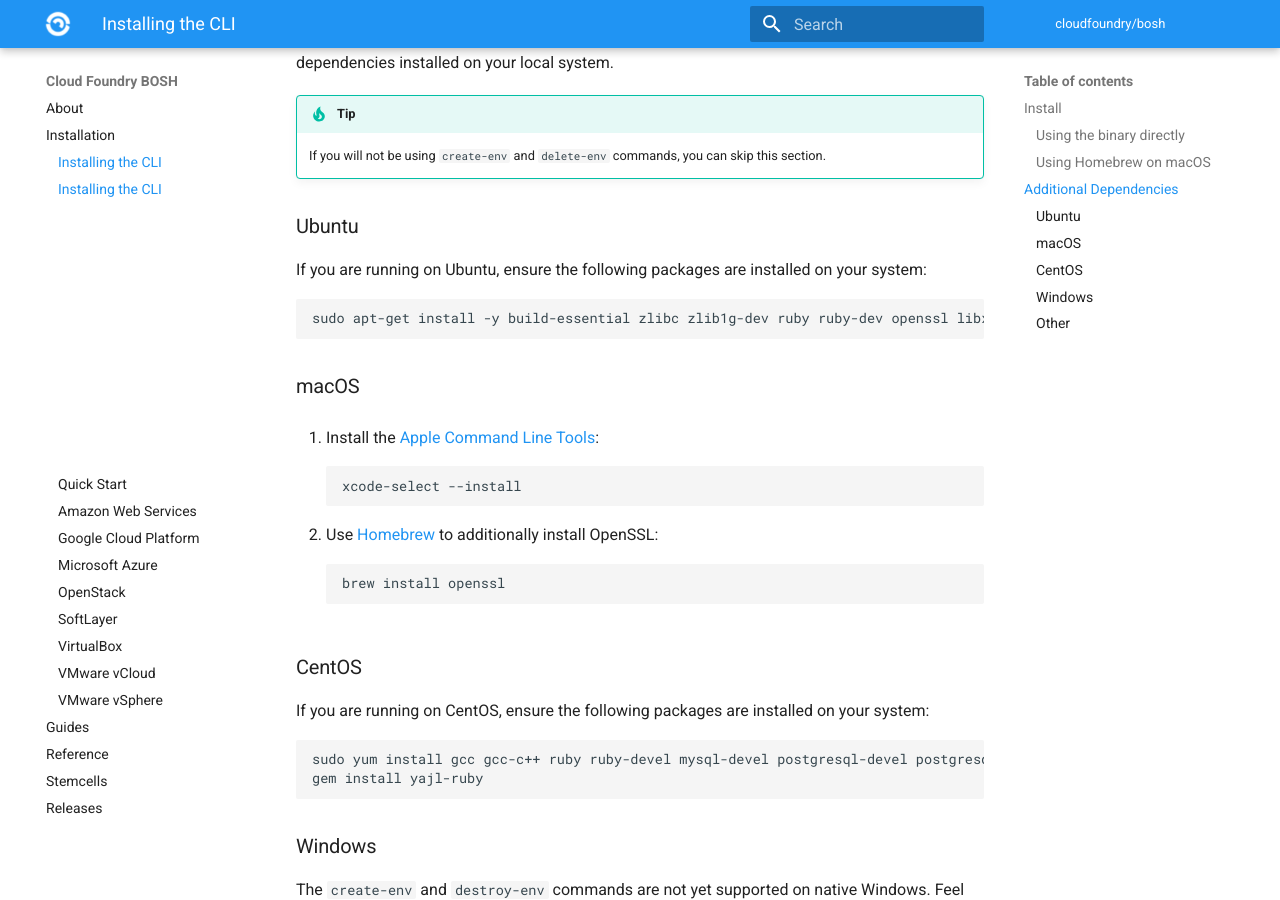
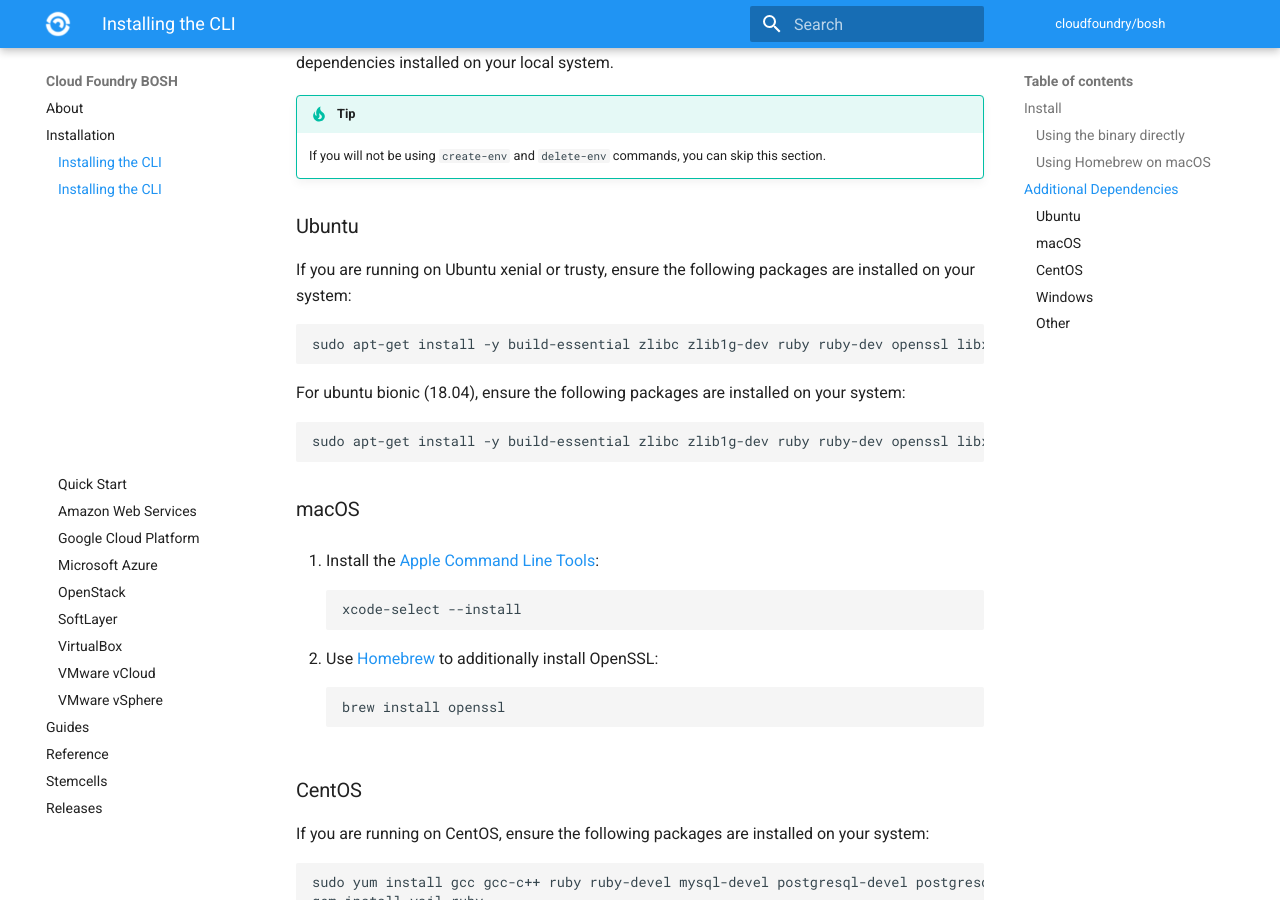
Before and after one commit to cloudfoundry/docs-bosh, an MkDocs documentation site: the page built from content/cli-v2-install.md, in a window 1280 px wide and 900 px high, scrolled down 1366 px. Built offline with MkDocs 1.6.1 and Material for MkDocs 9.7.7, drawn with Linux system fonts in a browser that asks for light colours; old or Windows-style settings are respelled for this version of MkDocs.

Commit message:
Refine bosh os prereqs for ubuntu bionic
Fix #625

````diff
--- a/content/cli-v2-install.md
+++ b/content/cli-v2-install.md
@@ -60,12 +60,16 @@ When you are using `bosh` to bootstrap BOSH or other standalone VMs, you will ne
 
 ### Ubuntu
 
-If you are running on Ubuntu, ensure the following packages are installed on your system:
+If you are running on Ubuntu xenial or trusty, ensure the following packages are installed on your system:
 
 ```shell
 sudo apt-get install -y build-essential zlibc zlib1g-dev ruby ruby-dev openssl libxslt-dev libxml2-dev libssl-dev libreadline6 libreadline6-dev libyaml-dev libsqlite3-dev sqlite3
 ```
 
+For ubuntu bionic (18.04), ensure the following packages are installed on your system:
+```shell
+sudo apt-get install -y build-essential zlibc zlib1g-dev ruby ruby-dev openssl libxslt1-dev libxml2-dev libssl-dev libreadline7 libreadline-dev libyaml-dev libsqlite3-dev sqlite3
+```
 
 ### macOS
 
````
